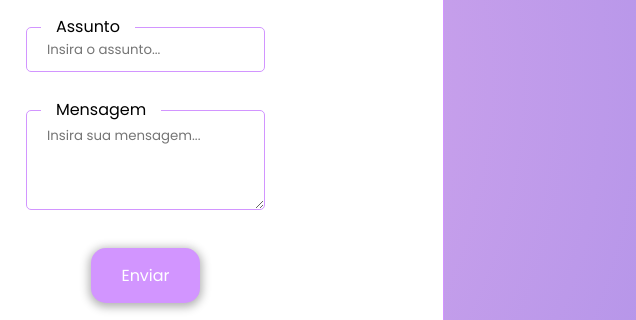
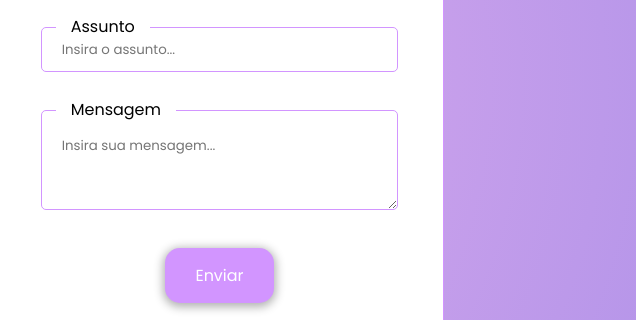
Before and after one commit to AnaSouzaPinheiro/FormsContato, a plain HTML site: page index.html in a window 1280 px wide. Shown: the part 318-638 px from the top of the page, 644-1280 px from the left. Drawn offline with nearby package versions, Linux system fonts and the light colour scheme.

Commit message:
feat: ajustar layout e adicionar padding ao textarea

```diff
--- a/CSS/style.css
+++ b/CSS/style.css
@@ -11,6 +11,7 @@ body {
   display: flex;
   align-items: center;
   justify-content: center;
+  flex-direction: column;
   background: radial-gradient(
     circle,
     rgba(225, 174, 238, 1) 0%,
@@ -79,6 +80,7 @@ textarea {
   height: 100px;
   max-width: 100%;
   max-height: 250px;
+  padding-top: 15px;
 }
 
 textarea::placeholder {
--- a/index.html
+++ b/index.html
@@ -51,8 +51,8 @@
           <button type="submit">Enviar</button>
         </form>
       </div>
-      <div id="mensagemRetorno"></div>
     </div>
+    <div id="mensagemRetorno"></div>
   </body>
   <script
     type="text/javascript"
```
